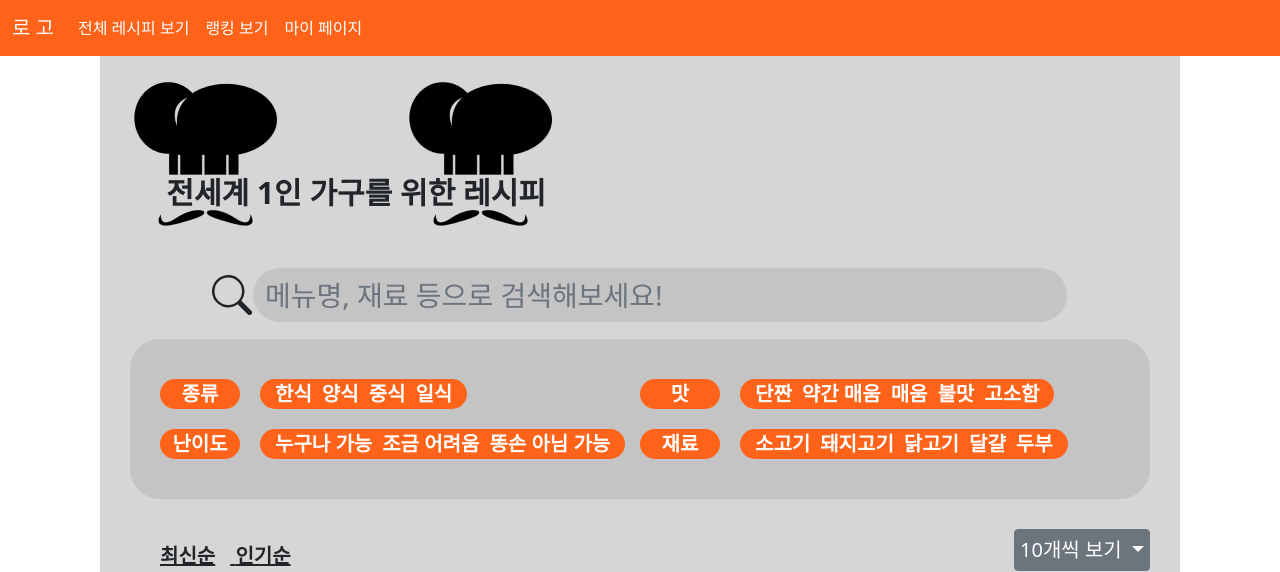
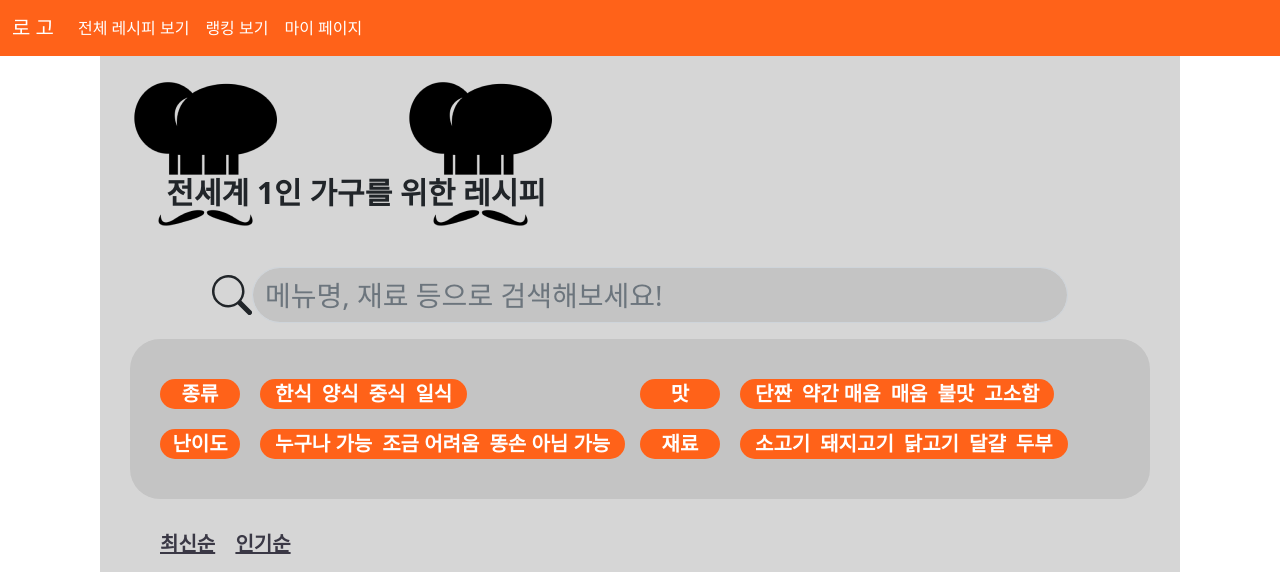
Before and after one commit to tunEmvegnomb/sparta-mc12th, a Flask app: page / in a window 1280 px wide. Shown: the top 572 px of the page. Run offline with Flask 2, Linux system fonts and the light colour scheme.

Commit message:
delete dropdown

```diff
--- a/static/css/list.css
+++ b/static/css/list.css
@@ -93,26 +93,18 @@ main {
   margin-right: 5px;
 }
 
-.list-sort-row {
-  display: flex;
-  justify-content: space-between;
-  align-items: flex-end;
-}
-
 .list-sort {
   font-size: 20px;
   font-weight: 600;
-  text-decoration: underline;
   margin-left: 30px;
   margin-bottom: 15px;
 }
 
-.list-sort span {
+.list-sort a {
   margin-right: 15px;
+  color: var(--default);
 }
 
-.dropdown button {
-  font-size: 20px;
-  margin-bottom: 15px;
-  padding: 5px;
+.list-sort a:hover {
+  color: var(--orange)
 }
--- a/static/css/styles.css
+++ b/static/css/styles.css
@@ -9,5 +9,5 @@
 
 body {
   font-family: "Noto Sans KR", sans-serif;
-  color: #3a3845;
+  color: var(--default);
 }
--- a/static/css/variables.css
+++ b/static/css/variables.css
@@ -1,3 +1,4 @@
 :root {
   --orange: #ff6219;
+  --default: #3a3845;
 }
--- a/templates/list.html
+++ b/templates/list.html
@@ -18,10 +18,10 @@
             crossorigin="anonymous"
     ></script>
 
-    <meta charset="UTF-8" />
-    <meta name="viewport" content="width=device-width, initial-scale=1.0" />
+    <meta charset="UTF-8"/>
+    <meta name="viewport" content="width=device-width, initial-scale=1.0"/>
     <title>전세계 1인 가구를 위한 레시피</title>
-    <link rel="shortcut icon" href="/static/img/cook_hat.png" />
+    <link rel="shortcut icon" href="/static/img/cook_hat.png"/>
 </head>
 
 <body>
@@ -58,8 +58,8 @@
 </nav>
 <main class="list-main">
     <div class="list-title">
-        <img src="/static/img/cook_hat.png" />
-        <img src="/static/img/cook_hat.png" />
+        <img src="/static/img/cook_hat.png"/>
+        <img src="/static/img/cook_hat.png"/>
         <span>전세계 1인 가구를 위한 레시피</span>
     </div>
     <form>
@@ -127,27 +127,9 @@
             </div>
         </div>
     </div>
-      <div class="list-sort-row">
     <div class="list-sort">
-          <span>최신순</span>
-          <span>인기순</span>
-        </div>
-        <div class="dropdown">
-          <button
-            class="btn btn-secondary dropdown-toggle"
-            type="button"
-            id="dropdownMenuButton1"
-            data-bs-toggle="dropdown"
-            aria-expanded="false"
-          >
-            10개씩 보기
-          </button>
-          <ul class="dropdown-menu" aria-labelledby="dropdownMenuButton1">
-            <li><a class="dropdown-item" href="#">10개씩 보기</a></li>
-            <li><a class="dropdown-item" href="#">50개씩 보기</a></li>
-            <li><a class="dropdown-item" href="#">100개씩 보기</a></li>
-          </ul>
-        </div>
+        <a href="#">최신순</a>
+        <a href="#">인기순</a>
     </div>
 
     <div class="row row-cols-1 row-cols-md-3 g-4">
```
Lines whose indentation alone changed are shown as unchanged.
